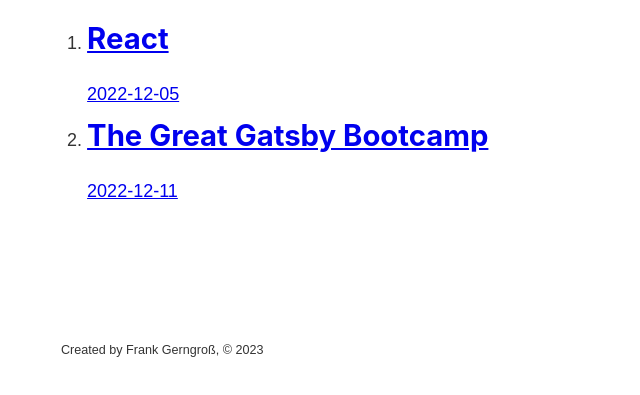
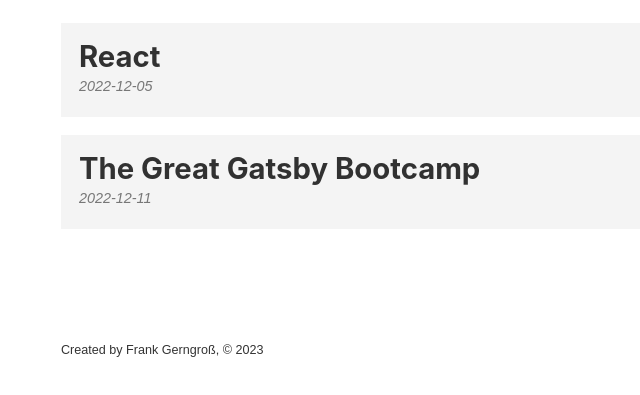
Before and after one commit to Akki-on-Rails/gatsby-bootcamp, a Gatsby site: page /blog in a window 1280 px wide. Shown: the part 393-788 px from the top of the page, without its empty margins (222-862 px from the left). Built offline with nearby package versions, Linux system fonts and the light colour scheme; Gatsby itself is replaced by a stand-in of ours.

Commit message:
added style for blog page

```diff
--- a/src/pages/blog.js
+++ b/src/pages/blog.js
@@ -2,6 +2,7 @@
 import { Link, graphql, useStaticQuery } from 'gatsby';
 
 import Layout from '../components/layout';
+import * as blogStyles from './blog.module.scss';
 
 const BlogPage = () => {
   const data = useStaticQuery(graphql`
@@ -25,9 +26,9 @@
   return (
     <Layout>
       <h1>Blog</h1>
-      <ol>
+      <ol className={blogStyles.posts}>
         {[...data.allMarkdownRemark.edges].reverse().map(data => (
-          <li>
+          <li className={blogStyles.post}>
             <Link to={`/blog/${data.node.fields.slug}`}>
               <h2>{data.node.frontmatter.title}</h2>
               <p>{data.node.frontmatter.date}</p>
--- /dev/null
+++ b/src/pages/blog.module.scss
@@ -0,0 +1,30 @@
+.posts {
+  margin: 0;
+  list-style: none;
+}
+
+.post {
+  margin: 1rem 0;
+
+  a {
+    text-decoration: none;
+    color: hsla(0, 0%, 0%, 0.8);
+    display: block;
+    padding: 1rem;
+    background-color: #f4f4f4;
+  }
+
+  a:hover {
+    background-color: #e4e4e4;
+  }
+
+  h2 {
+    margin-bottom: 0;
+  }
+
+  p {
+    color: #777;
+    font-size: .8rem;
+    font-style: italic;
+  }
+}
```
